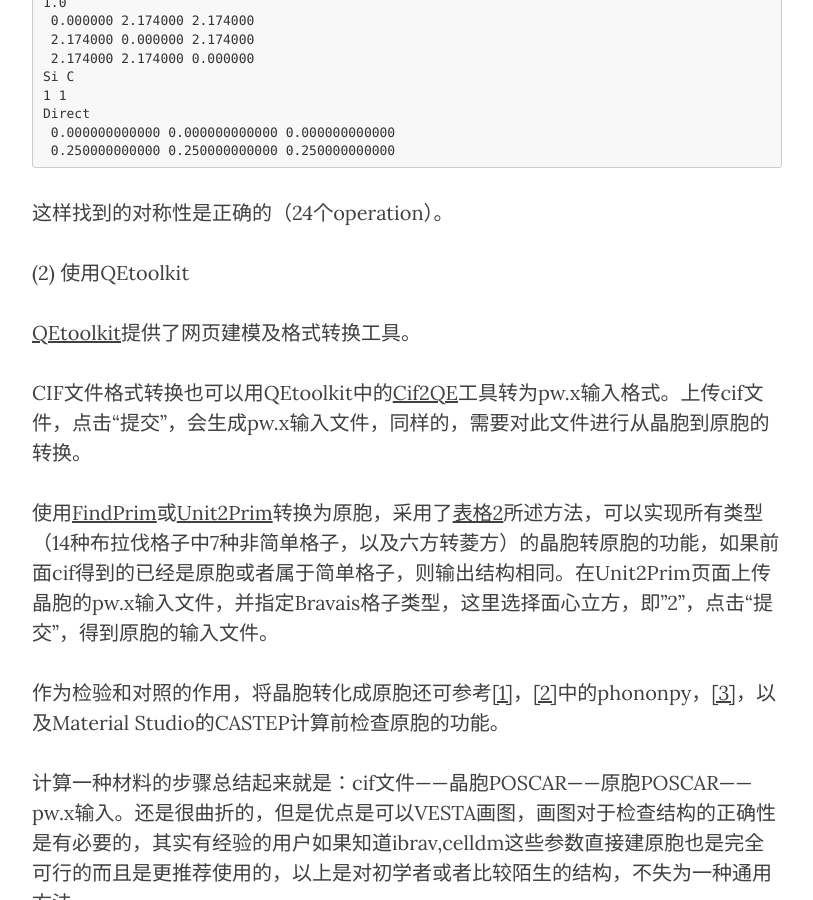
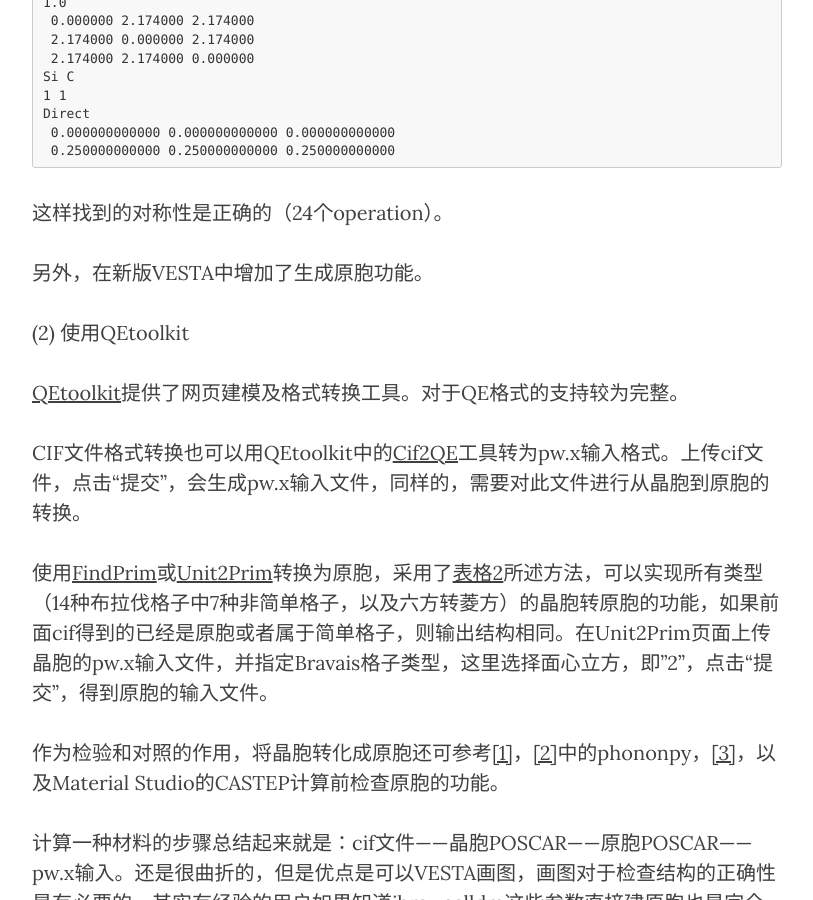
Before and after one commit to yyyu200/DFTbook, a Jekyll site: the page built from _posts/2019-04-01-HandsOn.md, in a window 1280 px wide and 900 px high, scrolled down 4750 px. Shown: the whole window, without its empty margins (233-1046 px from the left). Built offline with Jekyll 4.4.1, drawn with Linux system fonts in a browser that asks for light colours; nearby versions of some CDN libraries; formulas are drawn with MathJax 3; comment, search, counter and statistics services are not loaded.

Commit message:
modify at 20201130-10:35:21-di

````diff
--- a/_posts/2019-04-01-HandsOn.md
+++ b/_posts/2019-04-01-HandsOn.md
@@ -105,9 +105,11 @@ Direct
 ```
 这样找到的对称性是正确的（24个operation）。
 
+另外，在新版VESTA中增加了生成原胞功能。
+
 (2) 使用QEtoolkit
 
-[QEtoolkit](http://www.densityflow.com/)提供了网页建模及格式转换工具。
+[QEtoolkit](http://www.densityflow.com/)提供了网页建模及格式转换工具。对于QE格式的支持较为完整。
 
 CIF文件格式转换也可以用QEtoolkit中的[Cif2QE](http://www.densityflow.com/cif2qe.php)工具转为pw.x输入格式。上传cif文件，点击“提交”，会生成pw.x输入文件，同样的，需要对此文件进行从晶胞到原胞的转换。
 
````
